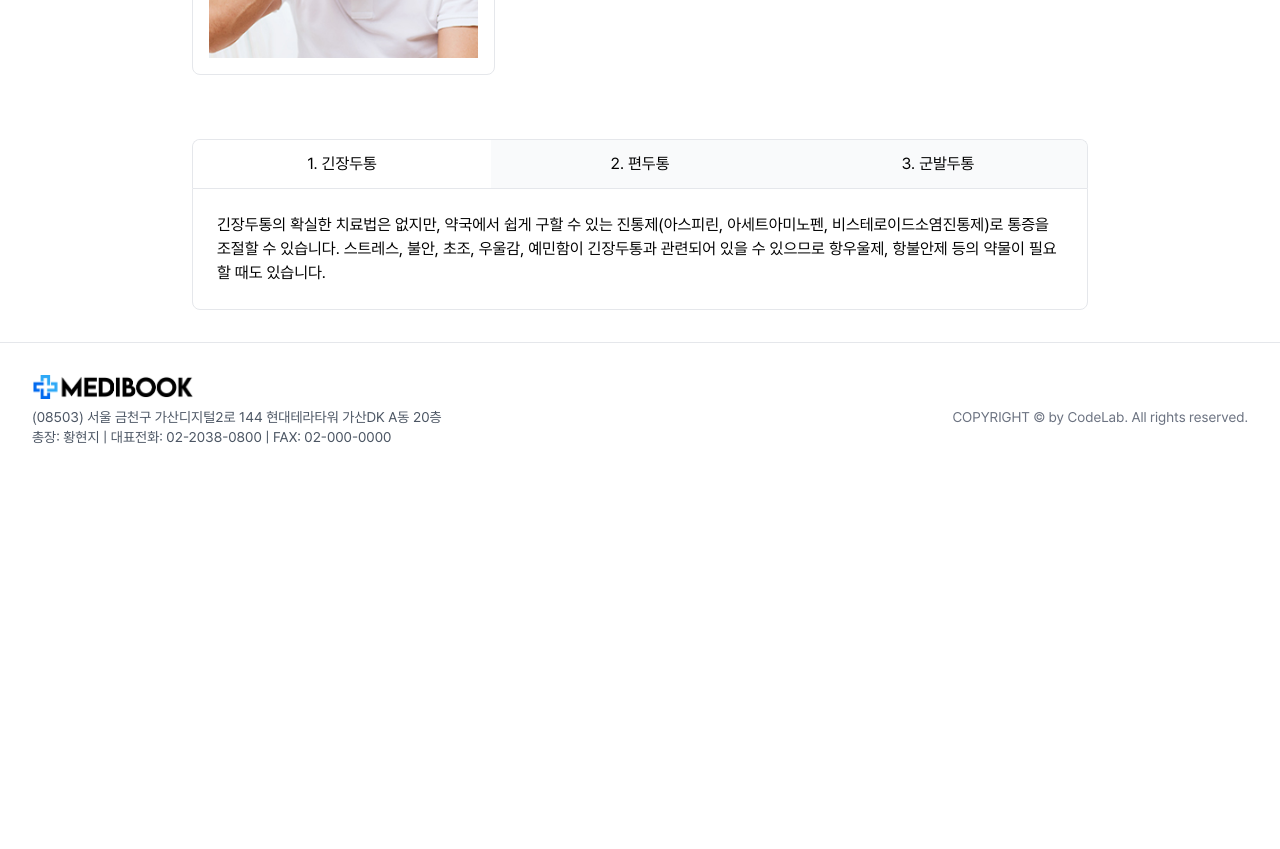
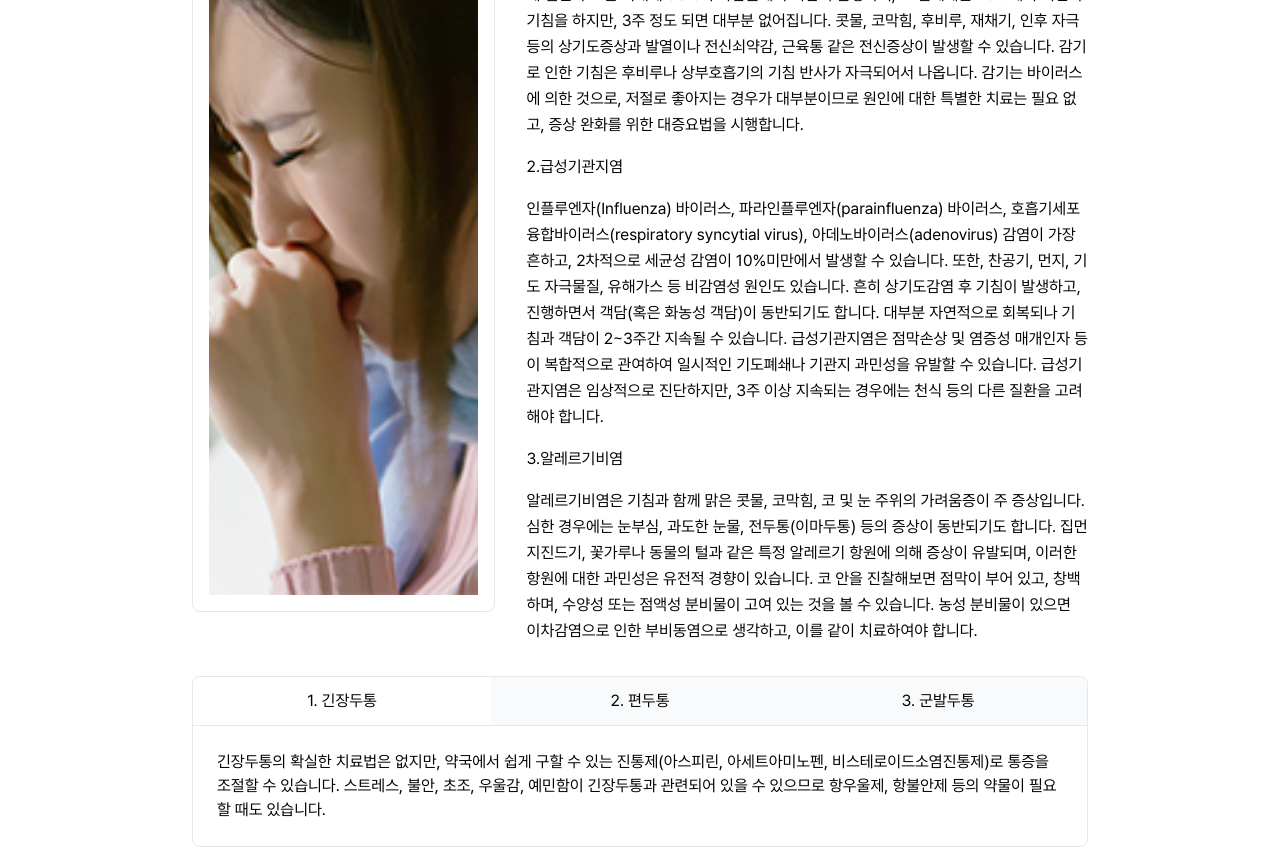
Before and after one commit to hyeonji423/project_front, a React (Create React App) app: page /symptomdetail/1 in a window 1280 px wide. Shown: the part 400-1249 px from the top of the page. Before the commit the page ends 871 px from the top, so only its background shows below. Built offline with nearby package versions, Linux system fonts and the light colour scheme.

Commit message:
symptomdd

```diff
--- a/src/components/details/Symptomdetail.jsx
+++ b/src/components/details/Symptomdetail.jsx
@@ -1,13 +1,13 @@
 import React, { useState } from "react";
 import { useParams } from "react-router-dom";
-import { symptoms } from "../../constants/symptomdata";
-import symptom2 from "../../assets/symptom/symptom2.jpg";
-import symptom1 from "../../assets/symptom/symptom1.jpg";
+import { symptoms, disease } from "../../constants/symptomdata";
+import { symptom } from "../../constants/data";
 
 const SymptomDetail = () => {
   const [activeTab, setActiveTab] = useState(1);
   const params = useParams();
   const { id } = params;
+  const symptomImage = symptom.find((s) => s.id === Number(id))?.image;
 
   const symptomInfo = symptoms.find((info) => info.id === Number(id));
 
@@ -23,7 +23,11 @@ const SymptomDetail = () => {
       </div>
       <div className="flex w-[70%] max-w-[1200px]">
         <div className="border border-gray-200 rounded-lg p-4 mb-8">
-          <img src={symptom1} alt="" className="w-full h-full object-cover" />
+          <img
+            src={symptomImage}
+            alt="증상 이미지"
+            className="w-full h-full object-cover"
+          />
         </div>
         {/* 제목 */}
         <div className="w-[70%] text-2xl font-bold gap-4 ml-8">
@@ -41,67 +45,24 @@ const SymptomDetail = () => {
 
       {/* 탭 버튼 */}
       <div className="flex w-[70%] max-w-[1200px] mt-8 border-t border-x border-gray-200 rounded-t-lg overflow-hidden">
-        <button
-          onClick={() => setActiveTab(1)}
-          className={`flex-1 py-3 text-center ${
-            activeTab === 1 ? "bg-white" : "bg-gray-50"
-          }`}
-        >
-          1. 긴장두통
-        </button>
-        <button
-          onClick={() => setActiveTab(2)}
-          className={`flex-1 py-3 text-center ${
-            activeTab === 2 ? "bg-white" : "bg-gray-50"
-          }`}
-        >
-          2. 편두통
-        </button>
-        <button
-          onClick={() => setActiveTab(3)}
-          className={`flex-1 py-3 text-center ${
-            activeTab === 3 ? "bg-white" : "bg-gray-50"
-          }`}
-        >
-          3. 군발두통
-        </button>
+        {disease[0].types.map((item) => (
+          <button
+            key={item.id}
+            onClick={() => setActiveTab(item.id)}
+            className={`flex-1 py-3 text-center ${
+              activeTab === item.id ? "bg-white" : "bg-gray-50"
+            }`}
+          >
+            {item.id}. {item.title}
+          </button>
+        ))}
       </div>
 
       {/* 탭 내용 */}
       <div className="w-[70%] max-w-[1200px] border border-gray-200 rounded-b-lg p-6">
-        {activeTab === 1 && (
-          <div>
-            긴장두통의 확실한 치료법은 없지만, 약국에서 쉽게 구할 수 있는
-            진통제(아스피린, 아세트아미노펜, 비스테로이드소염진통제)로 통증을
-            조절할 수 있습니다. 스트레스, 불안, 초조, 우울감, 예민함이
-            긴장두통과 관련되어 있을 수 있으므로 항우울제, 항불안제 등의 약물이
-            필요할 때도 있습니다.
-          </div>
-        )}
-        {activeTab === 2 && (
-          <div>
-            편두통의 치료 원칙은 크게 두 가지입니다. 편두통이 생기지 않도록
-            예방하고, 편두통의 전조증상이 생겼다면 빨리 두통이 호전되도록
-            치료해야 합니다. 약물치료를 통해 편두통의 횟수와 강도를 조절할 수
-            있으며, 전구기나 전조기까지만 겪고 두통기가 오지 않도록 예방할 수
-            있습니다. 편두통의 전조증상이 시작되었다면, 우선 아세트아미노펜,
-            소염진통제가 도움 될 수 있고 여기에 반응이 없다면 트립탄 등의 편두통
-            치료 약물을 단독 혹은 아세트아미노펜이나 소염진통제와 함께 사용할 수
-            있습니다. 그러나 트립탄은 혈관 수축 작용이 있어 협심증 등의 혈관
-            질환이 있는 사람은 사용하지 않아야 하며 그렇지 않더라도 의사와
-            사용의 필요성, 간격을 잘 상의하여야 합니다. 투약 횟수가 주 3회
-            이상이 된다면 도리어 약물 과용 두통으로 옮겨갈 수 있어, 예방 약물을
-            규칙적으로 먹는 예방요법으로 바꾸는 게 나은데, 이때 사용되는 예방
-            약물로는 베타차단제, 토피라메이트가 있습니다.
-          </div>
-        )}
-        {activeTab === 3 && (
-          <div>
-            아스피린, 아세트아미노펜, 소염진통제는 군발두통에는 효과적이지
-            않습니다. 산소마스크로 산소를 흡입하는 것이 도움이 되고 이를 위해
-            가정 또는 이동 시 사용할 산소를 갖추는 것이 좋습니다. 다른 약제로는
-            피하 주사 또는 비강 내 뿌리는 트립탄제를 사용할 수 있습니다.
-          </div>
+        {disease[0].types.map(
+          (item) =>
+            activeTab === item.id && <div key={item.id}>{item.content}</div>
         )}
       </div>
     </div>
--- a/src/constants/symptomdata.jsx
+++ b/src/constants/symptomdata.jsx
@@ -1,3 +1,53 @@
+const disease = [
+  {
+    id: 0,
+    title: "두통",
+    types: [
+      {
+        id: 1,
+        title: "긴장두통",
+        content:
+          "긴장두통의 확실한 치료법은 없지만, 약국에서 쉽게 구할 수 있는 진통제(아스피린, 아세트아미노펜, 비스테로이드소염진통제)로 통증을 조절할 수 있습니다. 스트레스, 불안, 초조, 우울감, 예민함이 긴장두통과 관련되어 있을 수 있으므로 항우울제, 항불안제 등의 약물이 필요할 때도 있습니다.",
+      },
+      {
+        id: 2,
+        title: "편두통",
+        content:
+          "편두통의 치료 원칙은 크게 두 가지입니다. 편두통이 생기지 않도록 예방하고, 편두통의 전조증상이 생겼다면 빨리 두통이 호전되도록 치료해야 합니다. 약물치료를 통해 편두통의 횟수와 강도를 조절할 수 있으며, 전구기나 전조기까지만 겪고 두통기가 오지 않도록 예방할 수 있습니다. 편두통의 전조증상이 시작되었다면, 우선 아세트아미노펜, 소염진통제가 도움 될 수 있고 여기에 반응이 없다면 트립탄 등의 편두통 치료 약물을 단독 혹은 아세트아미노펜이나 소염진통제와 함께 사용할 수 있습니다. 그러나 트립탄은 혈관 수축 작용이 있어 협심증 등의 혈관 질환이 있는 사람은 사용하지 않아야 하며 그렇지 않더라도 의사와 사용의 필요성, 간격을 잘 상의하여야 합니다. 투약 횟수가 주 3회 이상이 된다면 도리어 약물 과용 두통으로 옮겨갈 수 있어, 예방 약물을 규칙적으로 먹는 예방요법으로 바꾸는 게 나은데, 이때 사용되는 예방 약물로는 베타차단제, 토피라메이트가 있습니다.",
+      },
+      {
+        id: 3,
+        title: "군발두통",
+        content:
+          "아스피린, 아세트아미노펜, 소염진통제는 군발두통에는 효과적이지 않습니다. 산소마스크로 산소를 흡입하는 것이 도움이 되고 이를 위해 가정 또는 이동 시 사용할 산소를 갖추는 것이 좋습니다. 다른 약제로는 피하 주사 또는 비강 내 뿌리는 트립탄제를 사용할 수 있습니다.",
+      },
+    ],
+  },
+  {
+    id: 1,
+    title: "기침",
+    types: [
+      {
+        id: 1,
+        title: "상기도감염(감기)",
+        content: "200여 가지 이상의 바이러스가 상기도감염을 일으킬 수 있으며,.",
+      },
+      {
+        id: 2,
+        title: "급성기관지염",
+        content:
+          "인플루엔자(Influenza) 바이러스, 파라인플루엔자(parainfluenza) 바이러스.",
+      },
+      {
+        id: 3,
+        title: "알레르기비염",
+        content:
+          "알레르기비염은 기침과 함께 맑은 콧물, 코막힘, 코 및 눈 주위의 가려움증이 주 증상입니다. ",
+      },
+    ],
+  },
+];
+
 const symptoms = [
   {
     id: 0,
@@ -22,15 +72,17 @@ const symptoms = [
   },
   {
     id: 1,
-    title: "감기",
+    title: "기침",
     sections: [
       {
         title: "증상",
         content: [
-          "1.코 간지러움 시작",
-          "2.몸이 으슬으슬 되어지며 기침이 많아짐",
-          "3.변비가 생기며 목도 많이 간지러움",
-          "4.몸이 추워지며 잠이 잘안오는 증상",
+          "1.상기도감염(감기)",
+          "200여 가지 이상의 바이러스가 상기도감염을 일으킬 수 있으며, 라이노바이러스(rhinovirus), 코로나바이러스(coronavirus), 파라인플루엔자(parainfluenza) 바이러스, 호흡기세포융합바이러스(respiratory syncytial virus), 인플루엔자(influenza) 바이러스, 아데노바이러스(adenovirus), 엔테로바이러스(enterovirus) 등이 대표적입니다. 감기에 걸린 후 2일 이내에 83%의 사람들에서 기침이 발생하며, 14일째에는 26%에서 여전히 기침을 하지만, 3주 정도 되면 대부분 없어집니다. 콧물, 코막힘, 후비루, 재채기, 인후 자극 등의 상기도증상과 발열이나 전신쇠약감, 근육통 같은 전신증상이 발생할 수 있습니다. 감기로 인한 기침은 후비루나 상부호흡기의 기침 반사가 자극되어서 나옵니다. 감기는 바이러스에 의한 것으로, 저절로 좋아지는 경우가 대부분이므로 원인에 대한 특별한 치료는 필요 없고, 증상 완화를 위한 대증요법을 시행합니다.",
+          "2.급성기관지염",
+          "인플루엔자(Influenza) 바이러스, 파라인플루엔자(parainfluenza) 바이러스, 호흡기세포융합바이러스(respiratory syncytial virus), 아데노바이러스(adenovirus) 감염이 가장 흔하고, 2차적으로 세균성 감염이 10%미만에서 발생할 수 있습니다. 또한, 찬공기, 먼지, 기도 자극물질, 유해가스 등 비감염성 원인도 있습니다. 흔히 상기도감염 후 기침이 발생하고, 진행하면서 객담(혹은 화농성 객담)이 동반되기도 합니다. 대부분 자연적으로 회복되나 기침과 객담이 2~3주간 지속될 수 있습니다. 급성기관지염은 점막손상 및 염증성 매개인자 등이 복합적으로 관여하여 일시적인 기도폐쇄나 기관지 과민성을 유발할 수 있습니다. 급성기관지염은 임상적으로 진단하지만, 3주 이상 지속되는 경우에는 천식 등의 다른 질환을 고려해야 합니다.",
+          "3.알레르기비염",
+          "알레르기비염은 기침과 함께 맑은 콧물, 코막힘, 코 및 눈 주위의 가려움증이 주 증상입니다. 심한 경우에는 눈부심, 과도한 눈물, 전두통(이마두통) 등의 증상이 동반되기도 합니다. 집먼지진드기, 꽃가루나 동물의 털과 같은 특정 알레르기 항원에 의해 증상이 유발되며, 이러한 항원에 대한 과민성은 유전적 경향이 있습니다. 코 안을 진찰해보면 점막이 부어 있고, 창백하며, 수양성 또는 점액성 분비물이 고여 있는 것을 볼 수 있습니다. 농성 분비물이 있으면 이차감염으로 인한 부비동염으로 생각하고, 이를 같이 치료하여야 합니다.",
         ],
       },
     ],
@@ -83,4 +135,4 @@ const medicines = [
   },
 ];
 
-export { symptoms, medicines };
+export { symptoms, medicines, disease };
```
